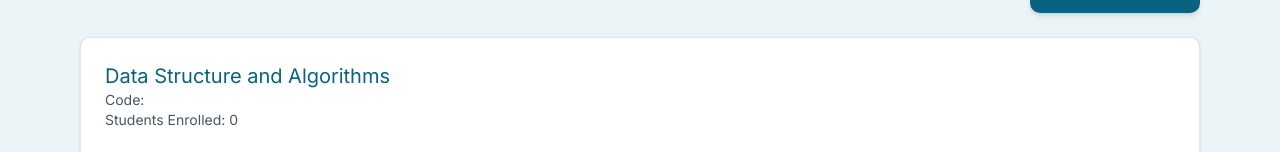
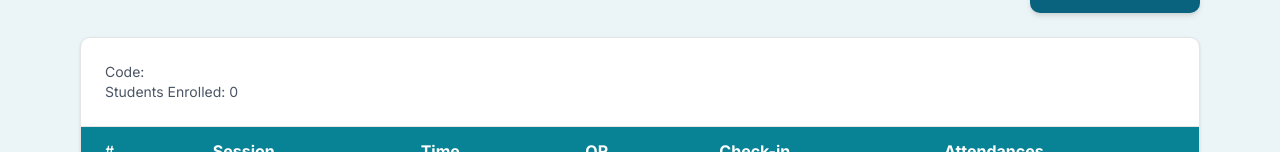
Before and after one commit to Ko4rut/AttenLink, a Next.js app in the folder frontend/: page /auth/sections/1 in a window 1280 px wide. Shown: the part 131-283 px from the top of the page. Built offline with nearby package versions, Linux system fonts and the light colour scheme; no server answers.

Commit message:
Fix : Name Section

```diff
--- a/frontend/app/auth/sections/[code]/page.tsx
+++ b/frontend/app/auth/sections/[code]/page.tsx
@@ -16,7 +16,11 @@ export default function SectionDetailPage() {
   const params = useParams();
   const searchParams = useSearchParams();
   const sectionId = params.code as string;
-  const code = searchParams.get('code') as string;
+  const rawCode = searchParams.get('code') ?? '';
+  const [code, namePart] = rawCode.split('?name=');
+
+  const name = searchParams.get('name') ?? namePart ?? '';
+  const nameValue = searchParams.get('name')?.split('=')[1] ?? '';
   // console.log('Section Detail Page - code:', code, 'sectionId:', sectionId);
   const router = useRouter();
 
@@ -120,7 +124,7 @@ export default function SectionDetailPage() {
 
         <div className="bg-white rounded-lg shadow-sm border overflow-hidden">
           <div className="p-6 border-b">
-            <h2 className="text-xl text-[#09637E]">Data Structure and Algorithms</h2>
+            <h2 className="text-xl text-[#09637E]">{name}</h2>
             <p className="text-sm text-gray-600">Code: {code}</p>
             <p className="text-sm text-gray-600">Students Enrolled: {studentsEnrolled}</p>
           </div>
@@ -158,18 +162,6 @@ export default function SectionDetailPage() {
                       <td className="px-6 py-4 text-black">{index + 1}</td>
                       <td className="px-6 py-4 font-medium text-black">{s.name}</td>
                       <td className="px-6 py-4 text-black">{s.time}</td>
-
-                      {/* <td className="px-6 py-4 text-black">
-                        <span
-                          className={`px-2.5 py-1 rounded-full text-xs font-medium ${s.status === 'Active'
-                            ? 'bg-green-300 text-green-800'
-                            : 'bg-red-300 text-red-800'
-                            }`}
-                        >
-                          {s.status}
-                        </span>
-                      </td> */}
-
                       <td
                         onClick={() => {
                           setSelectedSession(s.name);
--- a/frontend/app/auth/sections/components/Table.tsx
+++ b/frontend/app/auth/sections/components/Table.tsx
@@ -33,7 +33,7 @@ export default function Table_Components({ data }: Props) {
           {data.map((items) => (
             <tr
               key={items.code}
-              onClick={() => router.push(`/auth/sections/${items.SectionID}?code=${items.code}`)}
+              onClick={() => router.push(`/auth/sections/${items.SectionID}?code=${items.code}?name=${items.name}`)}
               className="bg-white hover:bg-[#7AB2B2]/30 transition-colors cursor-pointer"
             >
               <td className="px-6 py-4 h-13 whitespace-nowrap text-sm font-medium text-gray-900">
```
